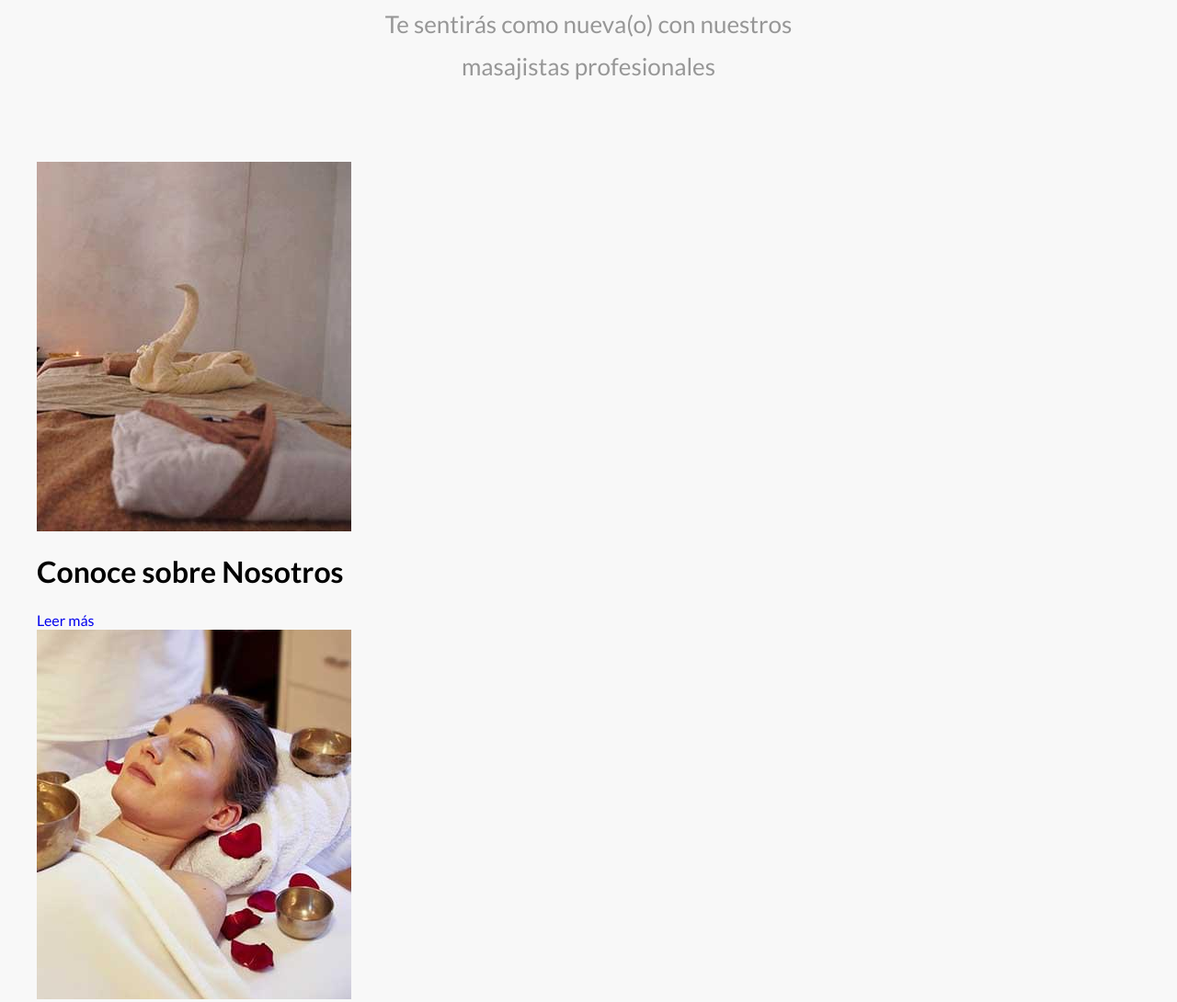
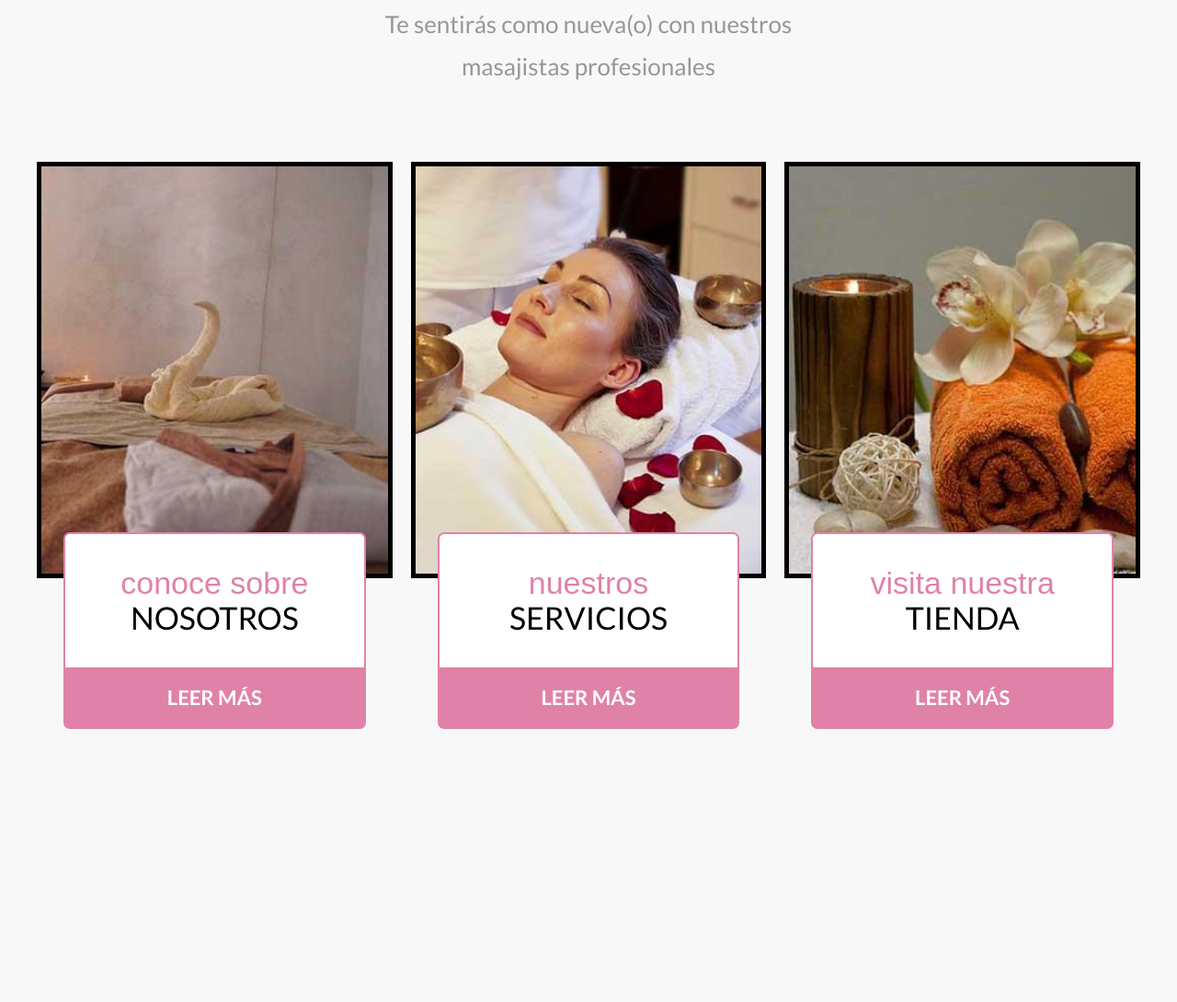
Before and after one commit to AlvaroSegovia-1/MonicaSpa, a website: page index.html in a window 1280 px wide. Shown: the part 1159-2249 px from the top of the page at 92% size. After the commit the page ends 2002 px from the top, so only its background shows below. Drawn offline with Linux system fonts and the light colour scheme; a web font is replaced by a local one.

Commit message:
css cards

```diff
--- a/index.html
+++ b/index.html
@@ -60,6 +60,7 @@
 
      <secction class="cards">
         <div class="cards__grid contenedor">
+        <div class="card">
             <img src="build/img/servicio_01.jpg" alt="imagen card" class="card__imagen">
             <div class="card__contenido">
                 <h2 class="card__heading">Conoce sobre <span>Nosotros</span></h2>
@@ -67,7 +68,7 @@
             </div>
         </div>
 
-        <div class="cards__grid contenedor">
+        <div class="card">
             <img src="build/img/servicio_02.jpg" alt="imagen card" class="card__imagen">
             <div class="card__contenido">
                 <h2 class="card__heading">nuestros <span>servicios</span></h2>
@@ -75,7 +76,7 @@
             </div>
         </div>
 
-        <div class="cards__grid contenedor">
+        <div class="card">
             <img src="build/img/servicio_03.jpg" alt="imagen card" class="card__imagen">
             <div class="card__contenido">
                 <h2 class="card__heading">visita nuestra <span>tienda</span></h2>
@@ -83,6 +84,8 @@
             </div>
         </div>
 
+    </div>
+
      </secction>
 
 
--- /dev/null
+++ b/src/scss/ui/contenido/_cards.scss
@@ -0,0 +1,52 @@
+@use "base/variables" as v;
+@use "base/mixins" as m;
+
+.cards {
+  &__grid {
+    @include m.tablet {
+      @include m.grid(3, 2rem);
+    }
+  }
+}
+
+.card {
+  max-width: 35rem;
+  margin: 0 auto 2rem auto;
+
+  &:last-of-type {
+    margin-bottom: 0;
+  }
+  @include m.tablet {
+    max-width: unset;
+    margin: 0;
+  }
+  &__imagen {
+    width: 100%;
+    border: 0.5rem solid v.$negro;
+    transition-property: rotate scale;
+    transition-duration: 300ms;
+
+    &:hover {
+      transform: rotate(4deg) scale(1.05);
+    }
+  }
+  &__contenido {
+    background-color: v.$blanco;
+    max-width: 85%;
+    /* margin: 1rem auto 0 auto; */
+    border: 2px solid v.$secundario;
+    border-radius: 7px;
+    position: relative;
+    margin: 0 auto;
+    transform: translateY(-5rem);
+  }
+  &__heading {
+    @include m.headingCursiva;
+    font-size: 3.4rem;
+    padding: 1.5rem 1rem;
+  }
+  &__enlace {
+    @include m.boton(v.$secundario, v.$blanco);
+    display: block;
+  }
+}
--- a/src/scss/ui/contenido/_index.scss
+++ b/src/scss/ui/contenido/_index.scss
@@ -1 +1,2 @@
 @forward "bienvenida";
+@forward "cards";
```
Also changed, not shown: build/css/app.css, 1 other file.
